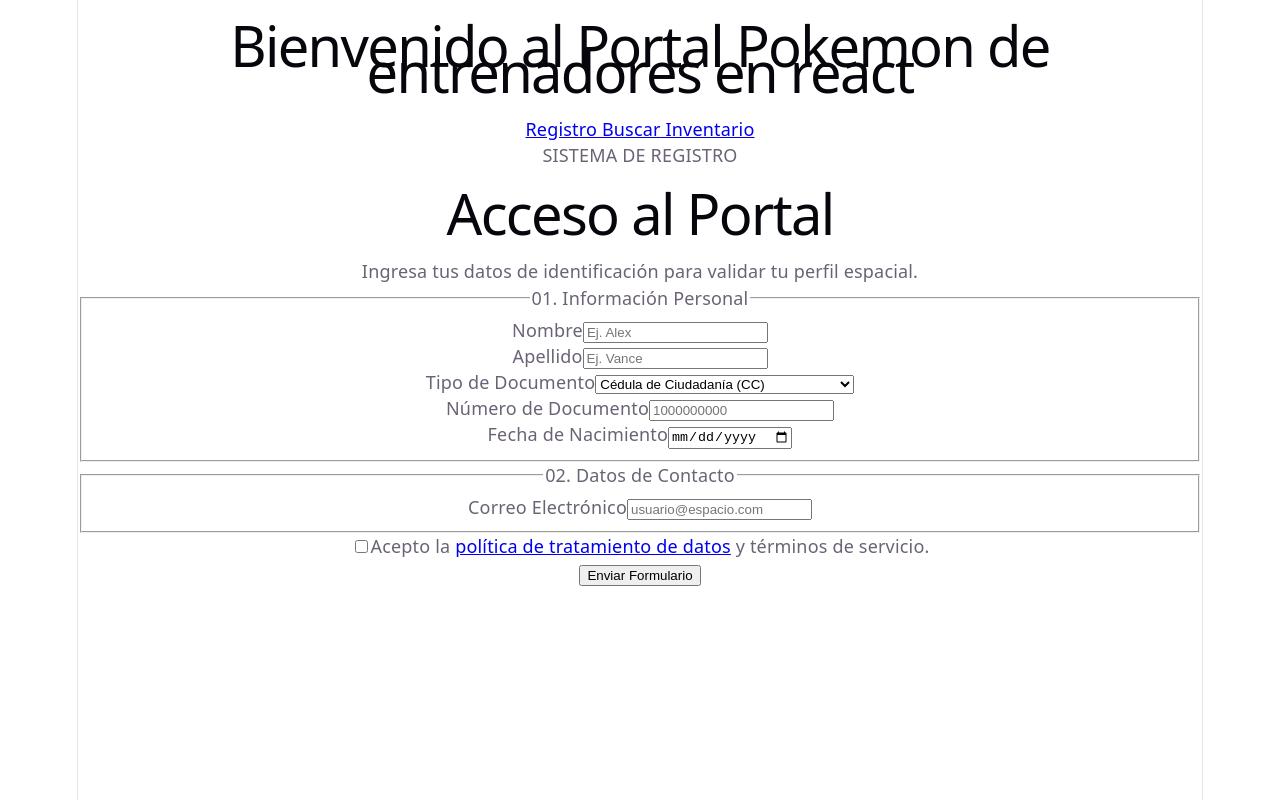
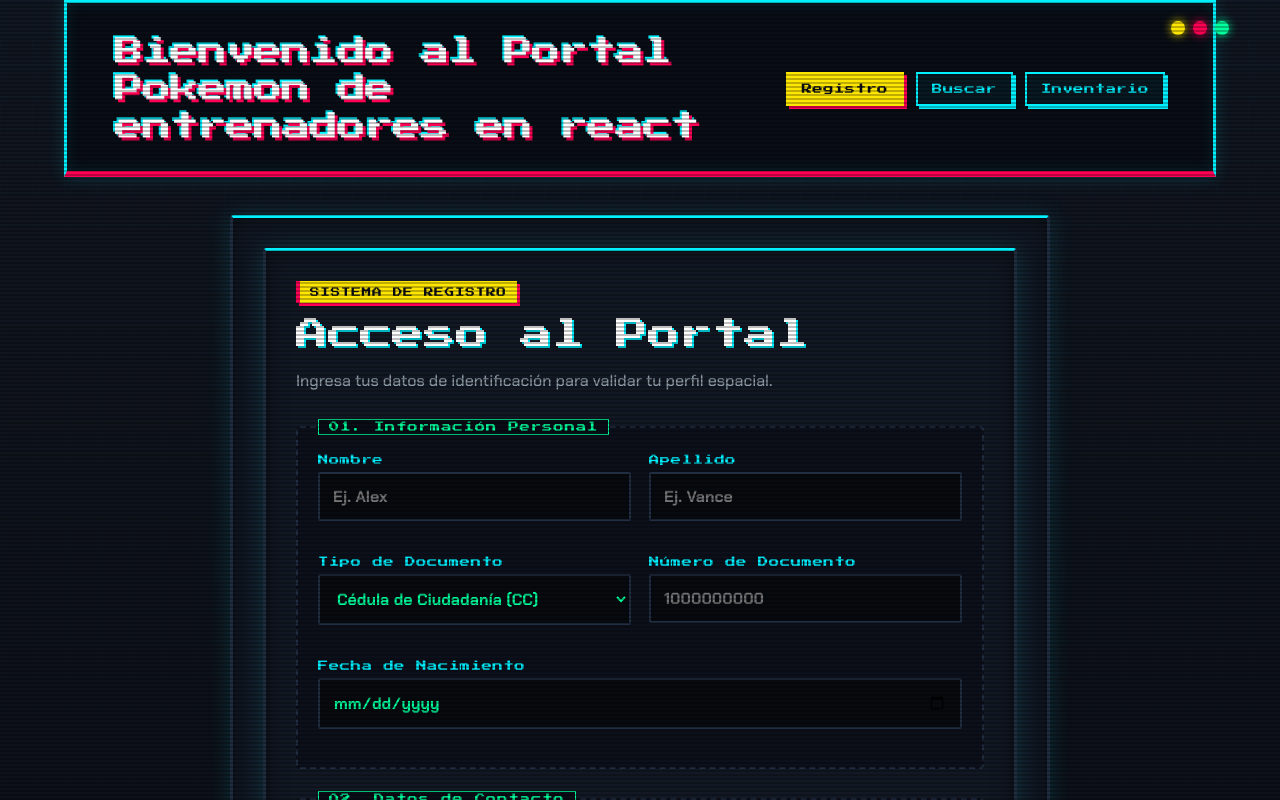
Before and after one commit to joshuapalomo0919/Taller_React_Pokemon, a React (Vite) app: page /registro in a window 1280 px wide. Shown: the top 800 px of the page. Built offline with nearby package versions, Linux system fonts and the light colour scheme.

Commit message:
descripcion de los cambios realizados

```diff
--- a/src/components/RegistroUsuario.tsx
+++ b/src/components/RegistroUsuario.tsx
@@ -33,7 +33,7 @@
         };
 
         registrarEntrenador(nuevoUsuario);
-        navigate('/pokemon');
+        navigate('/buscador');
     };
 
     return (
--- a/src/index.css
+++ b/src/index.css
@@ -1,111 +1,549 @@
+@import url('https://fonts.googleapis.com/css2?family=Chakra+Petch:wght@500;700;800&family=Press+Start+2P&display=swap');
+
 :root {
-  --text: #6b6375;
-  --text-h: #08060d;
-  --bg: #fff;
-  --border: #e5e4e7;
-  --code-bg: #f4f3ec;
-  --accent: #aa3bff;
-  --accent-bg: rgba(170, 59, 255, 0.1);
-  --accent-border: rgba(170, 59, 255, 0.5);
-  --social-bg: rgba(244, 243, 236, 0.5);
-  --shadow:
-    rgba(0, 0, 0, 0.1) 0 10px 15px -3px, rgba(0, 0, 0, 0.05) 0 4px 6px -2px;
+  --ink: #f0f4f9;
+  --muted: #8c9ba5;
+  --paper: #0b0e14;
+  --surface: #121824;
+  --line: #212d40;
+  --navy: #090d16;
+  --red: #ff0055;
+  --yellow: #ffe600;
+  --blue: #00f0ff;
+  --green: #00ff9d;
+  --shadow: 0 0 25px rgba(0, 240, 255, 0.15);
 
-  --sans: system-ui, 'Segoe UI', Roboto, sans-serif;
-  --heading: system-ui, 'Segoe UI', Roboto, sans-serif;
-  --mono: ui-monospace, Consolas, monospace;
-
-  font: 18px/145% var(--sans);
-  letter-spacing: 0.18px;
-  color-scheme: light dark;
-  color: var(--text);
-  background: var(--bg);
+  font-family: 'Chakra Petch', 'Segoe UI', sans-serif;
+  color: var(--ink);
+  background: var(--paper);
   font-synthesis: none;
   text-rendering: optimizeLegibility;
   -webkit-font-smoothing: antialiased;
-  -moz-osx-font-smoothing: grayscale;
-
-  @media (max-width: 1024px) {
-    font-size: 16px;
-  }
 }
 
-@media (prefers-color-scheme: dark) {
-  :root {
-    --text: #9ca3af;
-    --text-h: #f3f4f6;
-    --bg: #16171d;
-    --border: #2e303a;
-    --code-bg: #1f2028;
-    --accent: #c084fc;
-    --accent-bg: rgba(192, 132, 252, 0.15);
-    --accent-border: rgba(192, 132, 252, 0.5);
-    --social-bg: rgba(47, 48, 58, 0.5);
-    --shadow:
-      rgba(0, 0, 0, 0.4) 0 10px 15px -3px, rgba(0, 0, 0, 0.25) 0 4px 6px -2px;
-  }
+* {
+  box-sizing: border-box;
+}
 
-  #social .button-icon {
-    filter: invert(1) brightness(2);
-  }
+/* Fondo CRT Retro + Grid Futurista */
+body {
+  min-width: 320px;
+  margin: 0;
+  background: var(--paper);
+  background-image:
+    linear-gradient(rgba(18, 24, 36, 0.85), rgba(11, 14, 20, 0.95)),
+    linear-gradient(rgba(0, 240, 255, 0.08) 1px, transparent 1px),
+    linear-gradient(90deg, rgba(0, 240, 255, 0.08) 1px, transparent 1px);
+  background-size: 100% 100%, 32px 32px, 32px 32px;
+  background-position: 0 0, 0 0, 0 0;
+  position: relative;
+}
+
+/* Efecto de líneas de escaneo CRT en toda la pantalla */
+body::after {
+  content: "";
+  position: fixed;
+  top: 0; left: 0;
+  width: 100vw; height: 100vh;
+  background: linear-gradient(rgba(18, 16, 16, 0) 50%, rgba(0, 0, 0, 0.25) 50%);
+  background-size: 100% 4px;
+  pointer-events: none;
+  z-index: 999;
+}
+
+button,
+input,
+select {
+  font: inherit;
+}
+
+button {
+  transition: transform 120ms ease, box-shadow 120ms ease, background 120ms ease;
+  font-family: 'Press Start 2P', monospace;
+  text-transform: uppercase;
+}
+
+button:not(:disabled):hover {
+  transform: translateY(-2px);
+  filter: brightness(1.2);
 }
 
 #root {
-  width: 1126px;
-  max-width: 100%;
+  width: min(1120px, calc(100% - 32px));
+  min-height: 100svh;
   margin: 0 auto;
-  text-align: center;
-  border-inline: 1px solid var(--border);
-  min-height: 100svh;
-  display: flex;
-  flex-direction: column;
-  box-sizing: border-box;
+  padding-bottom: 56px;
 }
 
-body {
+/* Header Estilo Arcade / Pokédex Retro */
+#root > header {
+  position: relative;
+  display: flex;
+  align-items: center;
+  justify-content: space-between;
+  gap: 32px;
+  margin: 0 -16px 38px;
+  padding: 30px 48px 26px;
+  color: white;
+  background: var(--navy);
+  border: 3px solid var(--blue);
+  border-bottom: 6px solid var(--red);
+  box-shadow: 0 0 15px rgba(0, 240, 255, 0.2), inset 0 0 15px rgba(0, 240, 255, 0.1);
+}
+
+/* Luces indicadoras estilo Pokédex */
+#root > header::before {
+  position: absolute;
+  top: 18px;
+  right: 28px;
+  width: 14px;
+  height: 14px;
+  content: '';
+  background: var(--yellow);
+  border-radius: 50%;
+  box-shadow:
+    22px 0 0 var(--red),
+    44px 0 0 var(--green),
+    0 0 10px var(--yellow),
+    22px 0 10px var(--red),
+    44px 0 10px var(--green);
+}
+
+#root > header h1 {
+  max-width: 590px;
+  margin: 0;
+  color: #fff;
+  font-family: 'Press Start 2P', monospace;
+  font-size: clamp(1.1rem, 2.5vw, 1.8rem);
+  line-height: 1.3;
+  letter-spacing: -1px;
+  text-shadow: 3px 3px 0px var(--red), -2px -2px 0px var(--blue);
+}
+
+#root > header nav {
+  display: flex;
+  flex-wrap: wrap;
+  justify-content: flex-end;
+  gap: 12px;
+}
+
+#root > header nav a {
+  padding: 10px 14px;
+  color: var(--blue);
+  font-family: 'Press Start 2P', monospace;
+  font-size: 0.65rem;
+  letter-spacing: 0.04em;
+  text-decoration: none;
+  background: rgba(0, 240, 255, 0.05);
+  border: 2px solid var(--blue);
+  box-shadow: 3px 3px 0px var(--blue);
+}
+
+#root > header nav a:hover,
+#root > header nav a.active-tab {
+  color: var(--navy);
+  background: var(--yellow);
+  border-color: var(--yellow);
+  box-shadow: 3px 3px 0px var(--red);
+}
+
+#root > main {
+  width: min(820px, 100%);
+  margin: 0 auto;
+}
+
+main > div,
+main > form,
+main > div > form {
+  padding: 30px;
+  background: var(--surface);
+  border: 3px solid var(--line);
+  border-top-color: var(--blue);
+  border-radius: 4px;
+  box-shadow: var(--shadow), inset 0 0 20px rgba(0, 0, 0, 0.5);
+}
+
+main > div > form {
   margin: 0;
 }
 
-h1,
-h2 {
-  font-family: var(--heading);
-  font-weight: 500;
-  color: var(--text-h);
+.form-header {
+  margin-bottom: 28px;
+  text-align: left;
 }
 
-h1 {
-  font-size: 56px;
-  letter-spacing: -1.68px;
-  margin: 32px 0;
-  @media (max-width: 1024px) {
-    font-size: 36px;
-    margin: 20px 0;
+.badge {
+  display: inline-block;
+  margin-bottom: 12px;
+  padding: 6px 10px;
+  color: var(--paper);
+  background: var(--yellow);
+  font-family: 'Press Start 2P', monospace;
+  font-size: 0.6rem;
+  letter-spacing: 0.08em;
+  border-left: 4px solid var(--red);
+  box-shadow: 3px 3px 0px var(--red);
+}
+
+.form-header h1 {
+  margin: 0 0 10px;
+  color: #fff;
+  font-family: 'Press Start 2P', monospace;
+  font-size: clamp(1.3rem, 3vw, 2rem);
+  line-height: 1.2;
+  text-shadow: 2px 2px 0px var(--blue);
+}
+
+.form-header p,
+main p {
+  color: var(--muted);
+  font-weight: 500;
+}
+
+.form-section {
+  margin: 0 0 22px;
+  padding: 20px;
+  background: rgba(9, 13, 22, 0.6);
+  border: 2px dashed var(--line);
+  border-radius: 4px;
+}
+
+.form-section legend {
+  padding: 2px 10px;
+  color: var(--green);
+  background: var(--navy);
+  border: 1px solid var(--green);
+  font-family: 'Press Start 2P', monospace;
+  font-size: 0.65rem;
+  letter-spacing: 0.08em;
+}
+
+.grid-2 {
+  display: grid;
+  grid-template-columns: repeat(2, minmax(0, 1fr));
+  gap: 18px;
+  margin-bottom: 18px;
+}
+
+.input-group,
+main form > div > div {
+  display: flex;
+  flex-direction: column;
+  gap: 7px;
+  margin-bottom: 18px;
+}
+
+.input-group label,
+main form label {
+  color: var(--blue);
+  font-family: 'Press Start 2P', monospace;
+  font-size: 0.65rem;
+  letter-spacing: 0.05em;
+}
+
+.input-group input,
+.input-group select,
+main form input {
+  width: 100%;
+  padding: 12px 13px;
+  color: var(--green);
+  background: #070a0f;
+  border: 2px solid var(--line);
+  border-radius: 2px;
+  outline: none;
+  font-family: 'Chakra Petch', sans-serif;
+  font-size: 1rem;
+  font-weight: 700;
+}
+
+.input-group input:focus,
+.input-group select:focus,
+main form input:focus {
+  border-color: var(--blue);
+  box-shadow: 0 0 10px rgba(0, 240, 255, 0.4);
+}
+
+.checkbox-group {
+  display: flex;
+  align-items: center;
+  gap: 9px;
+  margin: 8px 0 22px;
+  font-size: 0.85rem;
+  color: var(--ink);
+}
+
+.checkbox-group input {
+  width: 18px;
+  height: 18px;
+  accent-color: var(--red);
+  cursor: pointer;
+}
+
+.checkbox-group a {
+  color: var(--yellow);
+  text-decoration: underline;
+}
+
+/* Botones Pixel / Arcade 3D */
+.cyber-button,
+main form > button,
+.btn-capturar {
+  width: 100%;
+  padding: 14px 18px;
+  color: white;
+  font-size: 0.8rem;
+  font-weight: 800;
+  cursor: pointer;
+  background: var(--red);
+  border: 2px solid #ff6699;
+  border-radius: 0px;
+  box-shadow: 0 5px 0 #990033, 0 8px 10px rgba(0,0,0,0.5);
+  text-shadow: 1px 1px 0 #000;
+}
+
+.cyber-button:hover,
+main form > button:hover,
+.btn-capturar:hover {
+  background: #ff1a66;
+  box-shadow: 0 7px 0 #990033, 0 10px 15px rgba(255, 0, 85, 0.4);
+}
+
+.cyber-button:active,
+main form > button:active,
+.btn-capturar:active {
+  transform: translateY(4px);
+  box-shadow: 0 1px 0 #990033;
+}
+
+main > div > p,
+main > div > form + p,
+main > form + p {
+  padding: 13px 16px;
+  background: rgba(0, 240, 255, 0.05);
+  border: 1px solid var(--blue);
+  border-left: 6px solid var(--blue);
+  color: var(--blue);
+  font-family: 'Chakra Petch', sans-serif;
+  font-weight: 700;
+}
+
+main > div > form + p,
+main > form + p {
+  margin: 18px 0 0;
+  color: #ff6680;
+  background: rgba(255, 0, 85, 0.08);
+  border-color: var(--red);
+  border-left-color: var(--red);
+}
+
+main > form > div {
+  margin-bottom: 6px;
+}
+
+main > form > button {
+  width: auto;
+  min-width: 145px;
+  margin-top: 4px;
+}
+
+main > form > button:disabled,
+.btn-capturar:disabled {
+  cursor: wait;
+  opacity: 0.4;
+  filter: grayscale(1);
+}
+
+/* Panel Consola Retro Inferior */
+main > div:has(> form) + div {
+  margin-top: 26px;
+  padding: 22px 30px;
+  background: var(--navy);
+  border: 2px solid var(--yellow);
+  border-radius: 4px;
+  box-shadow: 0 0 15px rgba(255, 230, 0, 0.15);
+}
+
+main > div:has(> form) + div h3 {
+  margin: 0 0 14px;
+  color: var(--yellow);
+  font-family: 'Press Start 2P', monospace;
+  font-size: 0.85rem;
+}
+
+main > div:has(> form) + div button {
+  margin: 4px 8px 6px 0;
+  padding: 10px 14px;
+  color: var(--navy);
+  font-family: 'Press Start 2P', monospace;
+  font-size: 0.65rem;
+  background: var(--blue);
+  border: 2px solid #ffffff;
+  box-shadow: 3px 3px 0px #0088cc;
+  cursor: pointer;
+}
+
+main > div:has(> form) + div button:hover {
+  background: var(--yellow) !important;
+  box-shadow: 3px 3px 0px #cc9900;
+}
+
+.banner-sesion {
+  background: transparent;
+  border: 0;
+  box-shadow: none;
+}
+
+.banner-sesion > header {
+  display: flex;
+  align-items: center;
+  justify-content: space-between;
+  padding-bottom: 16px;
+  border-bottom: 2px solid var(--line);
+}
+
+.banner-sesion > header h2 {
+  margin: 0;
+  color: #fff;
+  font-family: 'Press Start 2P', monospace;
+  font-size: clamp(1.1rem, 2.5vw, 1.6rem);
+  text-shadow: 2px 2px 0px var(--red);
+}
+
+.grid-mochila {
+  display: grid;
+  grid-template-columns: repeat(auto-fill, minmax(210px, 1fr));
+  gap: 20px;
+  margin-top: 22px;
+}
+
+/* Tarjetas Pokémon / Cartuchos Retro */
+.tarjeta-item {
+  position: relative;
+  padding: 19px;
+  text-align: center;
+  background: #0d131d;
+  border: 2px solid var(--line);
+  border-top: 5px solid var(--blue);
+  border-radius: 4px;
+  box-shadow: 0 5px 15px rgba(0,0,0,0.5);
+  transition: transform 0.2s ease, border-color 0.2s ease;
+}
+
+.tarjeta-item:hover {
+  transform: translateY(-4px);
+  border-color: var(--blue);
+  box-shadow: 0 0 15px rgba(0, 240, 255, 0.3);
+}
+
+.tarjeta-item > span {
+  display: block;
+  color: var(--green);
+  font-family: 'Press Start 2P', monospace;
+  font-size: 0.6rem;
+  text-align: right;
+}
+
+/* Renderizado Pixel Art optimizado para los Sprites */
+.tarjeta-item img {
+  width: 120px;
+  height: 120px;
+  object-fit: contain;
+  image-rendering: pixelated; /* Mantiene los píxeles nítidos */
+  filter: drop-shadow(0 4px 6px rgba(0,0,0,0.6));
+}
+
+.tarjeta-item h4 {
+  margin: 8px 0 4px;
+  color: #fff;
+  font-family: 'Press Start 2P', monospace;
+  font-size: 0.85rem;
+  text-transform: capitalize;
+}
+
+.tarjeta-item p {
+  margin: 0 0 15px;
+  color: var(--muted);
+  font-size: 0.9rem;
+  font-weight: 700;
+}
+
+/* Tarjeta Favorita Neón */
+.tarjeta-favorita {
+  border-color: var(--yellow);
+  border-top-color: var(--yellow);
+  background: #171710;
+  box-shadow: 0 0 15px rgba(255, 230, 0, 0.2);
+}
+
+.panel-botones {
+  display: flex;
+  gap: 8px;
+}
+
+.btn-fav,
+.btn-eliminar {
+  flex: 1;
+  padding: 8px 6px;
+  font-family: 'Press Start 2P', monospace;
+  font-size: 0.55rem;
+  cursor: pointer;
+  border: 0;
+  border-radius: 0px;
+}
+
+.btn-fav {
+  color: var(--navy);
+  background: var(--blue);
+  box-shadow: 0 3px 0 #0088cc;
+}
+
+.btn-fav.fav-activo {
+  background: var(--yellow) !important;
+  color: var(--navy);
+  box-shadow: 0 3px 0 #b3a200;
+}
+
+.btn-eliminar {
+  color: #fff;
+  background: var(--red);
+  box-shadow: 0 3px 0 #990033;
+}
+
+/* Responsivo en móviles */
+@media (max-width: 700px) {
+  #root {
+    width: 100%;
+    padding-bottom: 32px;
+  }
+
+  #root > header {
+    align-items: flex-start;
+    flex-direction: column;
+    margin: 0 0 28px;
+    padding: 42px 22px 22px;
+  }
+
+  #root > header nav {
+    justify-content: flex-start;
+    width: 100%;
+  }
+
+  #root > main {
+    padding: 0 16px;
+  }
+
+  main > div,
+  main > form,
+  main > div > form {
+    padding: 22px 18px;
+  }
+
+  .grid-2 {
+    grid-template-columns: 1fr;
+    gap: 0;
+  }
+
+  .panel-botones {
+    flex-direction: column;
   }
 }
-h2 {
-  font-size: 24px;
-  line-height: 118%;
-  letter-spacing: -0.24px;
-  margin: 0 0 8px;
-  @media (max-width: 1024px) {
-    font-size: 20px;
-  }
-}
-p {
-  margin: 0;
-}
-
-code,
-.counter {
-  font-family: var(--mono);
-  display: inline-flex;
-  border-radius: 4px;
-  color: var(--text-h);
-}
-
-code {
-  font-size: 15px;
-  line-height: 135%;
-  padding: 4px 8px;
-  background: var(--code-bg);
-}
```
Also changed, not shown: src/components/BuscadorPokemon.tsx (+16 -5 lines).
